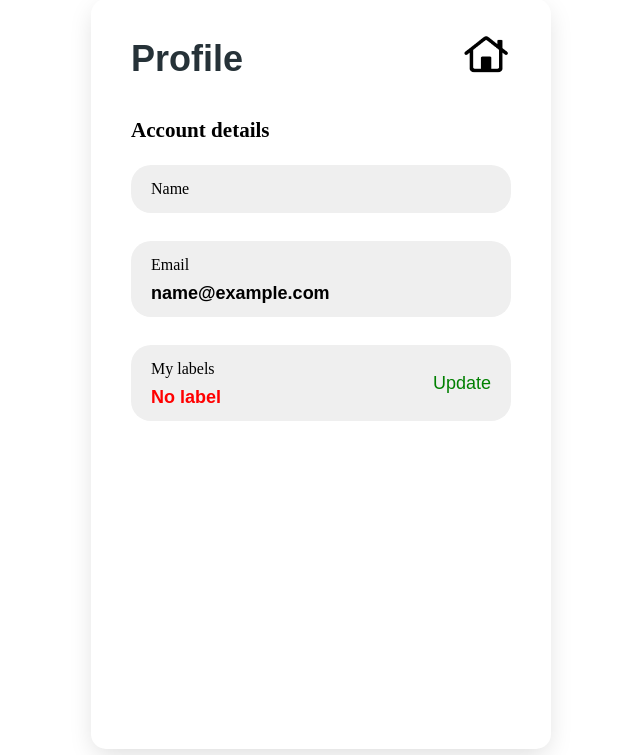
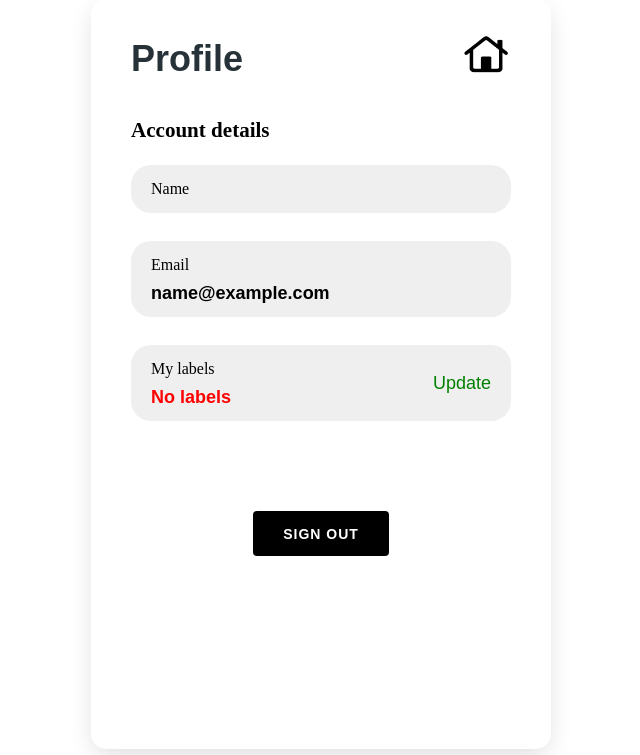
Before and after one commit to ahmednasser345/Beetle, a Flask app: page /profile in a window 1280 px wide. Shown: the part 91-846 px from the top of the page, without its empty margins (319-959 px from the left). Run offline with Flask 2, Linux system fonts and the light colour scheme; the visitor is signed in with stand-in values (Sample User, id 1); data that the repository does not hold is empty; some web fonts are replaced.

Commit message:
Update profile.html
adding Sign Out button

```diff
--- a/flaskapp/templates/profile.html
+++ b/flaskapp/templates/profile.html
@@ -76,22 +76,31 @@
           <div style="font-size: 1rem; font-family: 'euclid-circular-a', euclid-circular-a;">My labels</div>
           <div style="font-weight: bold">
             {% if labels %} {% for label in labels %}
-            <span>{{ label }} -</span>
+            <span>{{ label }} – </span>
             {% endfor %} {% else %}
-            <span style="color: red">No label</span>
+            <span style="color: red">No labels</span>
             {% endif %}
           </div>
         </div>
         <div>
           <span
+
             style="color: green"
             onclick="window.location.href='/profile/addLabel'"
             >Update</span
           >
         </div>
       </div>
+
+    </div>
+    <div class="center">
+      <a href="/user/signout"
+      value="Sign out"
+      class="btn"
+      style="background-color: black; margin-top: 90px;" >Sign Out</a>
     </div>
   </div>
 
-  {% endblock %}
+
 </div>
+{% endblock %}
```
